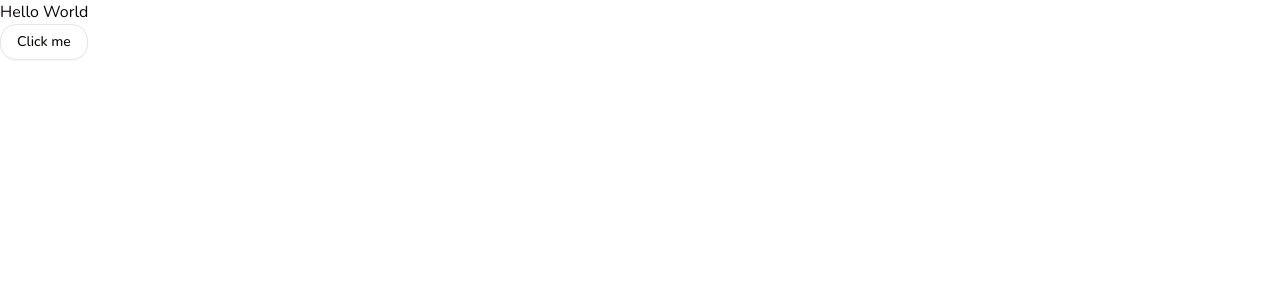
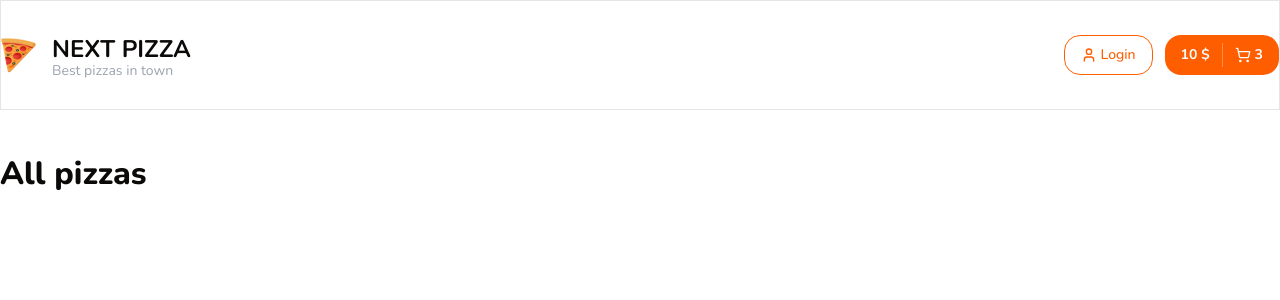
Before and after one commit to VladyslavsSotnikov/next-pizza, a Next.js app: page / in a window 1280 px wide. Shown: the top 300 px of the page. Built offline with nearby package versions, Linux system fonts and the light colour scheme.

Commit message:
feat: Create header and title component.

```diff
--- a/app/layout.tsx
+++ b/app/layout.tsx
@@ -1,6 +1,7 @@
 import { Metadata } from "next";
 import { Nunito } from "next/font/google";
 import "./globals.css";
+import { Header } from "@/components/shared";
 
 const nunito = Nunito({
   subsets: ["cyrillic"],
@@ -21,7 +22,10 @@ export default function RootLayout({
   return (
     <html lang="en">
       <body className={nunito.variable}>
-        <main className="min-h-screen">{children}</main>
+        <main className="min-h-screen">
+          <Header />
+          {children}
+        </main>
       </body>
     </html>
   );
--- a/app/page.tsx
+++ b/app/page.tsx
@@ -1,10 +1,11 @@
-import { Button } from "@/components/ui/button";
+import { Container, Title } from "@/components/shared";
 
 export default function Home() {
   return (
-    <main>
-      <h1>Hello World</h1>
-      <Button variant="outline">Click me</Button>
-    </main>
+    <>
+      <Container className="mt-10">
+        <Title text="All pizzas" size="lg" className="font-extrabold" />
+      </Container>
+    </>
   );
 }
--- /dev/null
+++ b/components/shared/container.tsx
@@ -0,0 +1,10 @@
+import { cn } from "@/lib/utils";
+import React from "react";
+
+interface Props {
+  className?: string;
+}
+
+export const Container: React.FC<React.PropsWithChildren<Props>> = ({ className, children }) => {
+  return <div className={cn("mx-auto max-w-[1280px]", className)}>{children}</div>;
+};
--- /dev/null
+++ b/components/shared/header.tsx
@@ -0,0 +1,42 @@
+import { cn } from "@/lib/utils";
+import { Container } from "./container";
+import Image from "next/image";
+import { Button } from "../ui";
+import { ShoppingCart, User } from "lucide-react";
+interface HeaderProps {
+  className?: string;
+}
+
+export const Header = ({ className }: HeaderProps) => {
+  return (
+    <header className={cn("border border-b", className)}>
+      <Container className="flex items-center justify-between py-8">
+        {/* Left side */}
+        <div className="flex items-center gap-4">
+          <Image src="/logo.png" alt="Next Pizza logo" width={35} height={35} />
+          <div>
+            <h1 className="text-2xl uppercase font-bold">Next Pizza</h1>
+            <p className="text-sm text-gray-400 leading-3">Best pizzas in town</p>
+          </div>
+        </div>
+
+        {/* Right side */}
+        <div className="flex items-center gap-3">
+          <Button variant="outline" className="flex items-center gap-1">
+            <User size={16} /> Login
+          </Button>
+          <div>
+            <Button className="group relative">
+              <b>10 $</b>
+              <span className="h-full w-[1px] bg-white/30 mx-3" />
+              <div className="flex items-center gap-1 transition-all duration-300 rounded-md">
+                <ShoppingCart size={16} className="relative" strokeWidth={2} />
+                <b>3</b>
+              </div>
+            </Button>
+          </div>
+        </div>
+      </Container>
+    </header>
+  );
+};
--- /dev/null
+++ b/components/shared/index.ts
@@ -0,0 +1,3 @@
+export { Container } from "./container";
+export { Header } from "./header";
+export { Title } from "./title";
--- /dev/null
+++ b/components/shared/title.tsx
@@ -0,0 +1,32 @@
+import clsx from "clsx";
+import React from "react";
+
+type TitleSize = "xs" | "sm" | "md" | "lg" | "xl" | "2xl";
+
+interface Props {
+  size?: TitleSize;
+  className?: string;
+  text: string;
+}
+
+export const Title: React.FC<Props> = ({ text, size = "sm", className }) => {
+  const mapTagBySize = {
+    xs: "h5",
+    sm: "h4",
+    md: "h3",
+    lg: "h2",
+    xl: "h1",
+    "2xl": "h1",
+  } as const;
+
+  const mapClassNameBySize = {
+    xs: "text-[16px]",
+    sm: "text-[22px]",
+    md: "text-[26px]",
+    lg: "text-[32px]",
+    xl: "text-[40px]",
+    "2xl": "text-[48px]",
+  } as const;
+
+  return React.createElement(mapTagBySize[size], { className: clsx(mapClassNameBySize[size], className) }, text);
+};
--- a/components/ui/button.tsx
+++ b/components/ui/button.tsx
@@ -1,30 +1,29 @@
-import * as React from "react"
-import { Slot } from "@radix-ui/react-slot"
-import { cva, type VariantProps } from "class-variance-authority"
+"use client";
 
-import { cn } from "@/lib/utils"
+import * as React from "react";
+import { Slot } from "@radix-ui/react-slot";
+import { cva, type VariantProps } from "class-variance-authority";
+
+import { cn } from "@/lib/utils";
+import { Loader } from "lucide-react";
 
 const buttonVariants = cva(
-  "inline-flex items-center justify-center whitespace-nowrap rounded-md text-sm font-medium transition-colors focus-visible:outline-none focus-visible:ring-1 focus-visible:ring-ring disabled:pointer-events-none disabled:opacity-50",
+  "inline-flex items-center justify-center whitespace-nowrap rounded-md active:translate-y-[1px] text-sm font-medium ring-offset-background transition-colors focus-visible:outline-none focus-visible:ring-2 focus-visible:ring-ring focus-visible:ring-offset-2 disabled:pointer-events-none disabled:opacity-50 disabled:bg-gray-500",
   {
     variants: {
       variant: {
-        default:
-          "bg-primary text-primary-foreground shadow hover:bg-primary/90",
-        destructive:
-          "bg-destructive text-destructive-foreground shadow-sm hover:bg-destructive/90",
-        outline:
-          "border border-input bg-background shadow-sm hover:bg-accent hover:text-accent-foreground",
-        secondary:
-          "bg-secondary text-secondary-foreground shadow-sm hover:bg-secondary/80",
-        ghost: "hover:bg-accent hover:text-accent-foreground",
+        default: "bg-primary text-primary-foreground hover:bg-primary/90",
+        destructive: "bg-destructive text-destructive-foreground hover:bg-destructive/90",
+        outline: "border border-primary text-primary bg-transparent hover:bg-secondary",
+        secondary: "bg-secondary text-primary hover:bg-secondary/50",
+        ghost: "hover:bg-secondary hover:text-secondary-foreground",
         link: "text-primary underline-offset-4 hover:underline",
       },
       size: {
-        default: "h-9 px-4 py-2",
-        sm: "h-8 rounded-md px-3 text-xs",
-        lg: "h-10 rounded-md px-8",
-        icon: "h-9 w-9",
+        default: "h-10 px-4 py-2",
+        sm: "h-9 rounded-md px-3",
+        lg: "h-11 rounded-md px-8",
+        icon: "h-10 w-10",
       },
     },
     defaultVariants: {
@@ -32,26 +31,23 @@ const buttonVariants = cva(
       size: "default",
     },
   }
-)
+);
 
-export interface ButtonProps
-  extends React.ButtonHTMLAttributes<HTMLButtonElement>,
-    VariantProps<typeof buttonVariants> {
-  asChild?: boolean
+export interface ButtonProps extends React.ButtonHTMLAttributes<HTMLButtonElement>, VariantProps<typeof buttonVariants> {
+  asChild?: boolean;
+  loading?: boolean;
 }
 
 const Button = React.forwardRef<HTMLButtonElement, ButtonProps>(
-  ({ className, variant, size, asChild = false, ...props }, ref) => {
-    const Comp = asChild ? Slot : "button"
+  ({ className, variant, size, asChild = false, children, disabled, loading, ...props }, ref) => {
+    const Comp = asChild ? Slot : "button";
     return (
-      <Comp
-        className={cn(buttonVariants({ variant, size, className }))}
-        ref={ref}
-        {...props}
-      />
-    )
+      <Comp disabled={disabled || loading} className={cn(buttonVariants({ variant, size, className }))} ref={ref} {...props}>
+        {!loading ? children : <Loader className="w-5 h-5 animate-spin" />}
+      </Comp>
+    );
   }
-)
-Button.displayName = "Button"
+);
+Button.displayName = "Button";
 
-export { Button, buttonVariants }
+export { Button, buttonVariants };
--- /dev/null
+++ b/components/ui/index.ts
@@ -0,0 +1,9 @@
+export { Button } from "./button";
+export { Checkbox } from "./checkbox";
+export { Dialog } from "./dialog";
+export { Drawer } from "./drawer";
+export { Input } from "./input";
+export { Popover } from "./popover";
+export { Select } from "./select";
+export { Skeleton } from "./skeleton";
+export { Slider } from "./slider";
```
Also changed, not shown: public/logo.png (added).
